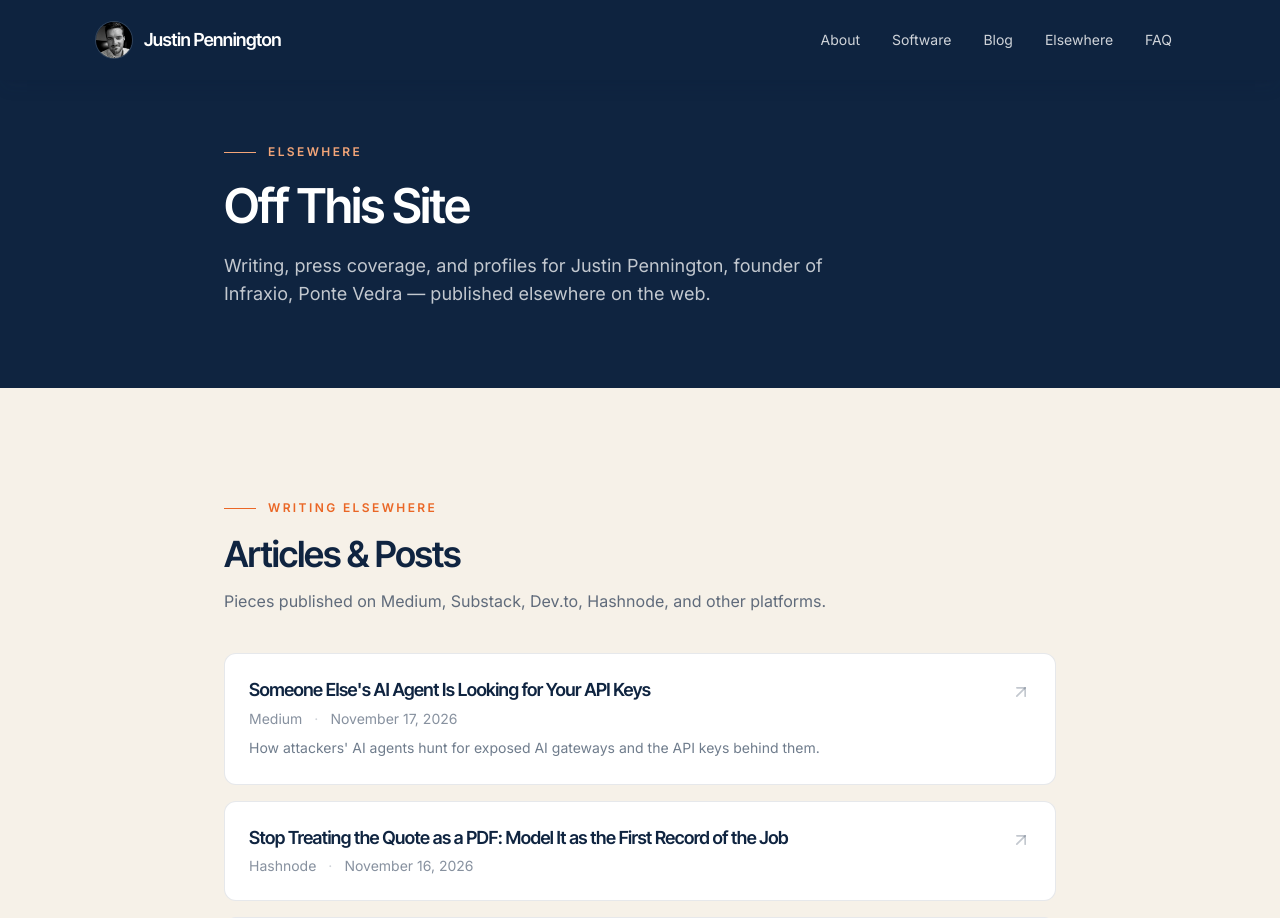
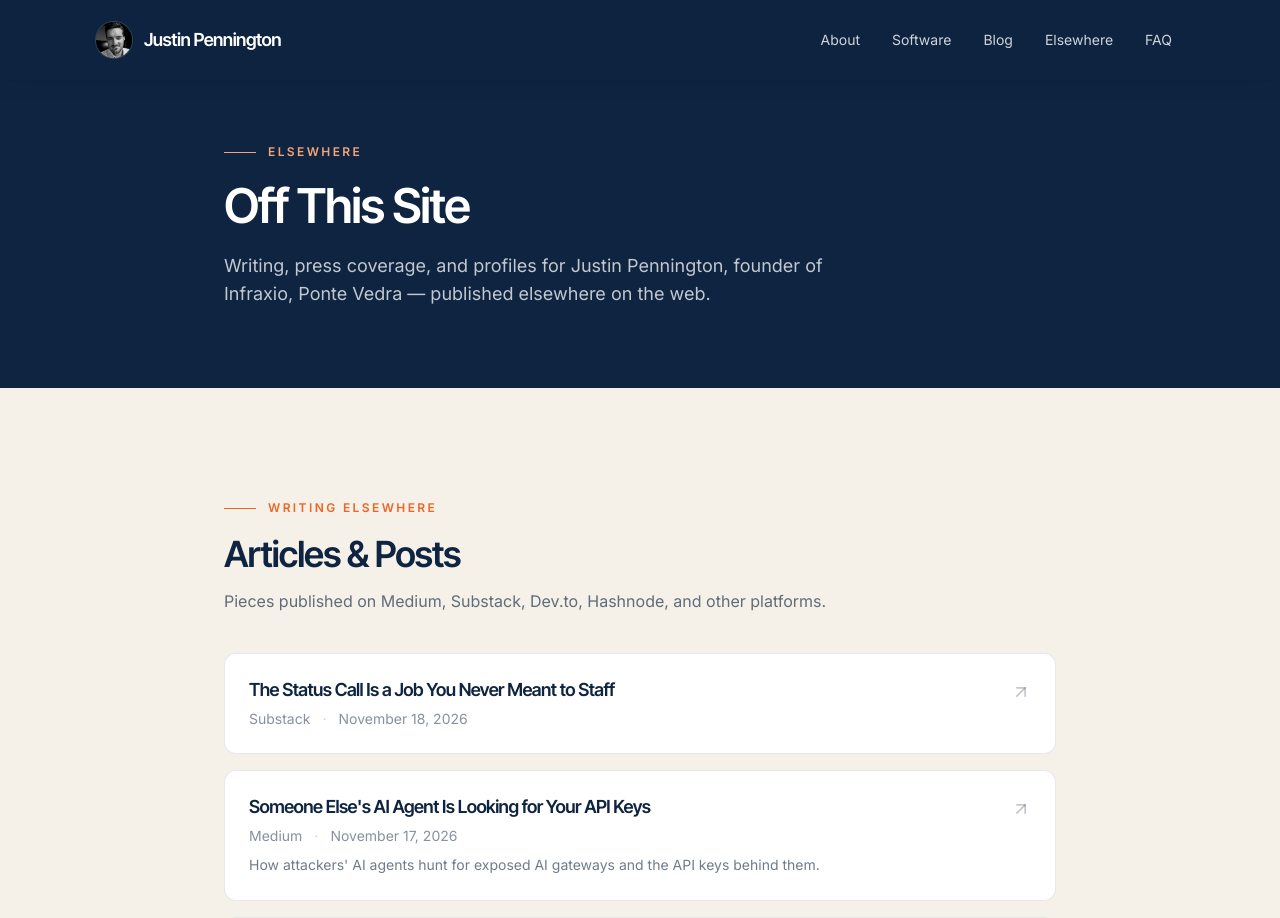
Before and after one commit to justinpennington/penningtonj.com, a Next.js app: page /elsewhere in a window 1280 px wide. Shown: the top 918 px of the page. Built offline with nearby package versions, Linux system fonts and the light colour scheme.

Commit message:
Elsewhere: add Substack post on the status call as unstaffed work (2026-11-18)
Adds the November 18 Substack post to the top of writingElsewhere.

```diff
--- a/content/elsewhere-links.ts
+++ b/content/elsewhere-links.ts
@@ -14,6 +14,12 @@ export type ElsewhereLink = {
 };
 
 export const writingElsewhere: ElsewhereLink[] = [
+  {
+    title: "The Status Call Is a Job You Never Meant to Staff",
+    url: "https://justinpennington.substack.com/p/the-status-call-is-a-job-you-never",
+    outlet: "Substack",
+    date: "2026-11-18",
+  },
   {
     title: "Someone Else's AI Agent Is Looking for Your API Keys",
     url: "https://medium.com/@justin-pennington-infraxio/someone-elses-ai-agent-is-looking-for-your-api-keys-121ef3198e81",
```
